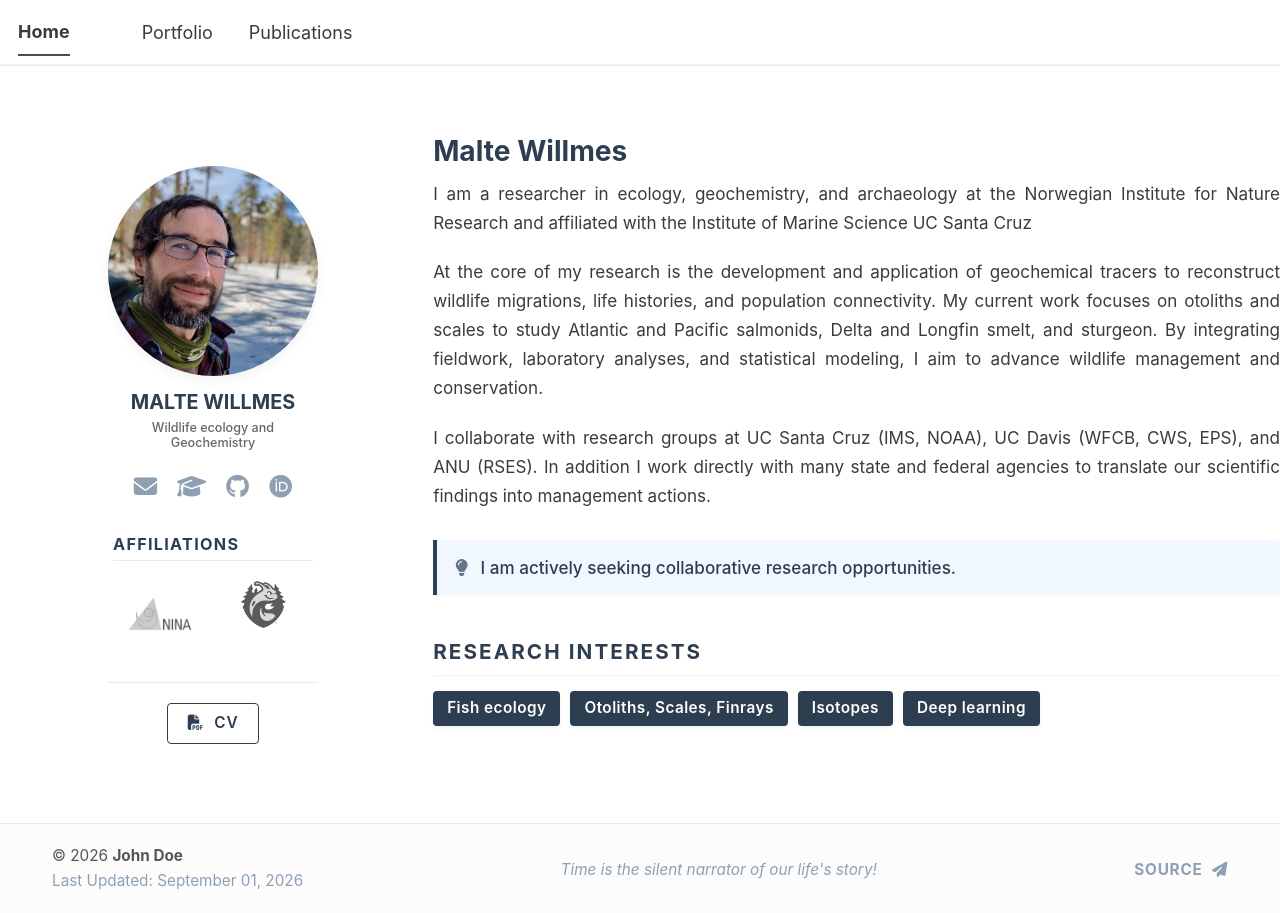
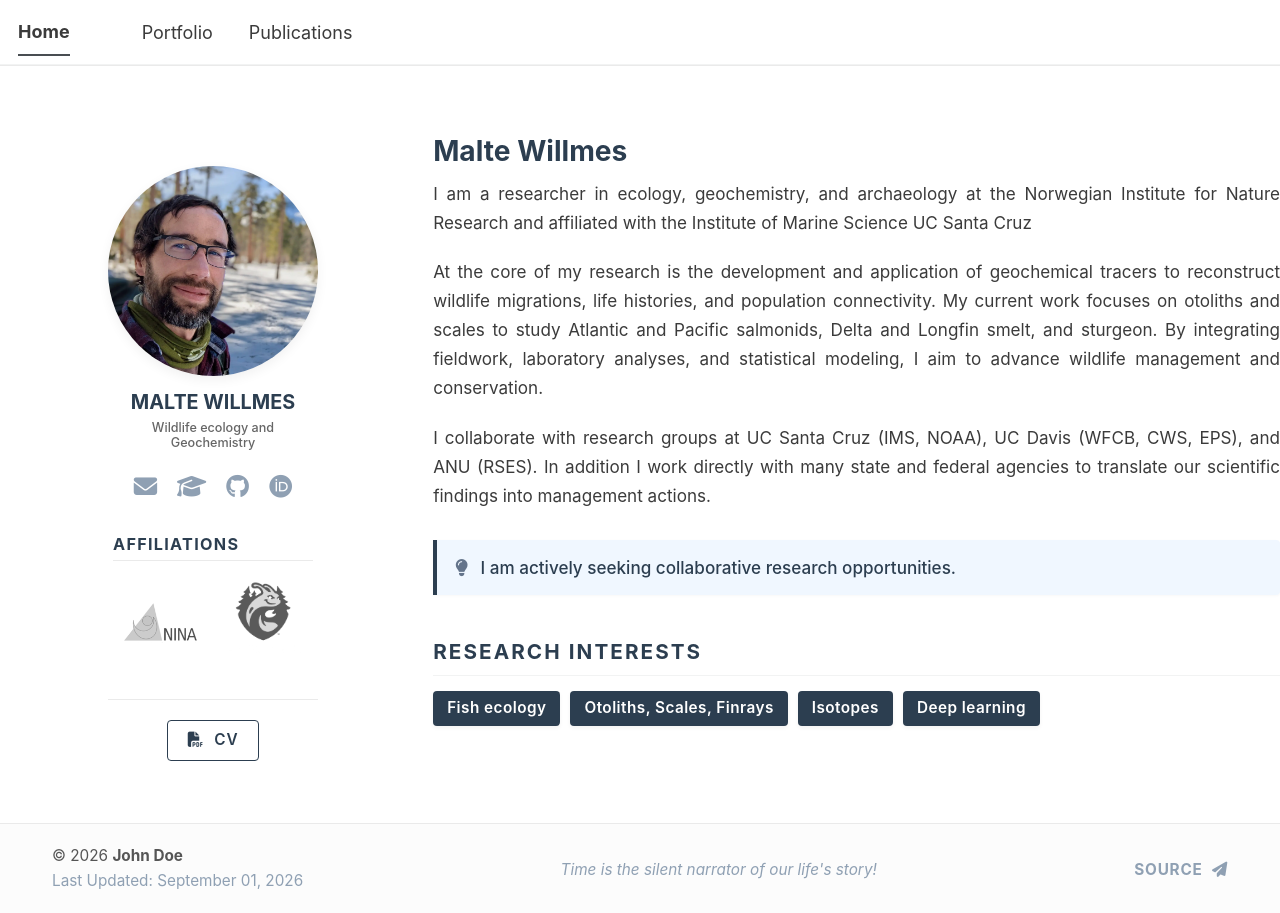
Before and after one commit to MalteWillmes/maltewillmes.github.io, a Jekyll site: the page built from _pages/about.md, in a window 1280 px wide. Built offline with Jekyll 4.4.1, drawn with Linux system fonts in a browser that asks for light colours; a script bundle is joined from its source files by our own code; library files that are not in the unit come from our copies.

Commit message:
Increase logo sizes for affiliations section

```diff
--- a/_includes/author-profile.html
+++ b/_includes/author-profile.html
@@ -179,8 +179,8 @@
     <div class="sidebar-section-title">Affiliations</div>
 
     <div class="affil-grid" style="display: grid; grid-template-columns: 1fr 1fr; gap: 20px 15px; align-items: center; justify-items: center;">
-      <img src="{{ base_path }}/images/nina_logo.png" class="affil-logo hover-lift" alt="NINA" width="80" height="60" style="width: 80px; height: auto;">
-      <img src="{{ base_path }}/images/ucsc_logo.png" class="affil-logo hover-lift" alt="UC Santa Cruz" width="80" height="60" style="width: 75px; height: auto;">
+      <img src="{{ base_path }}/images/nina_logo.png" class="affil-logo hover-lift" alt="NINA" width="160" height="120" style="width: 160px; height: auto;">
+      <img src="{{ base_path }}/images/ucsc_logo.png" class="affil-logo hover-lift" alt="UC Santa Cruz" width="160" height="120" style="width: 160px; height: auto;">
     </div>
   </div>
 
```
